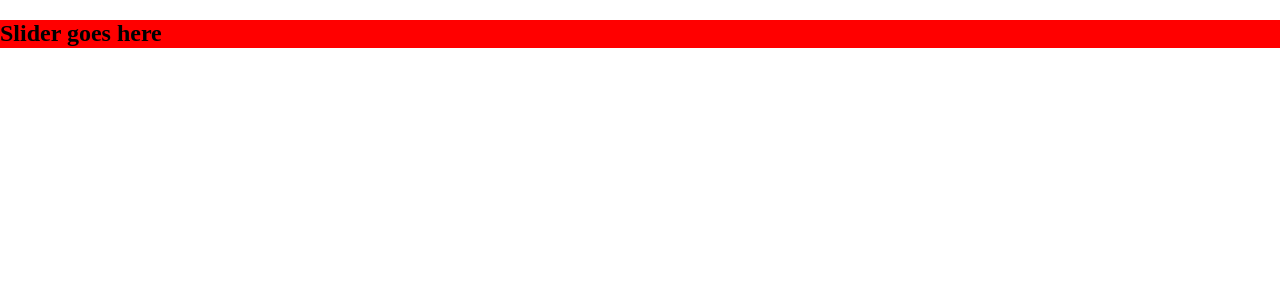
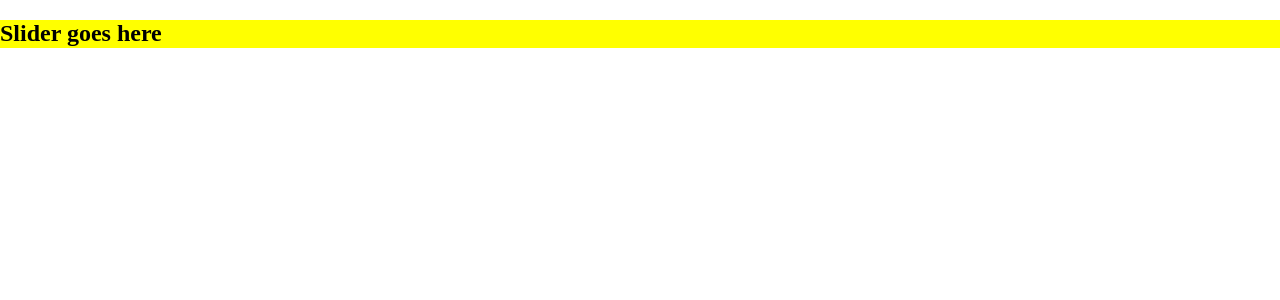
Before and after one commit to cruzayye/Slider, a React app: page / in a window 1280 px wide. Shown: the top 300 px of the page. Built offline with nearby package versions, Linux system fonts and the light colour scheme.

Commit message:
changes based on array

```diff
--- a/src/components/Slider/Slider.js
+++ b/src/components/Slider/Slider.js
@@ -1,8 +1,9 @@
 import React from 'react';
 import Styles from './Slider.css'
 
+const color = ['red', 'blue', 'yellow']
 const bgstyle = {
-  background: 'red',
+  background: color[2],
 }
 
 const Slider = () => {
```
